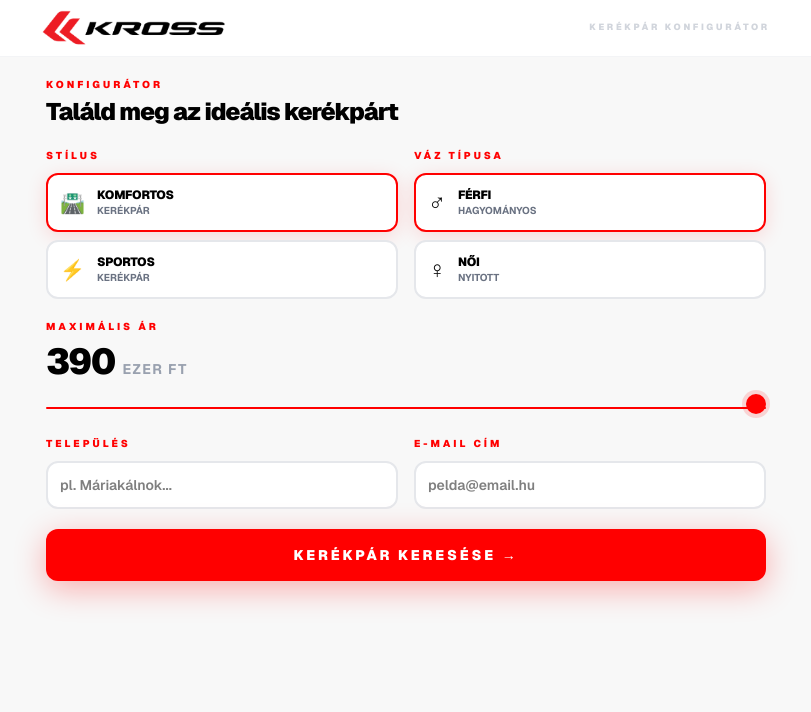
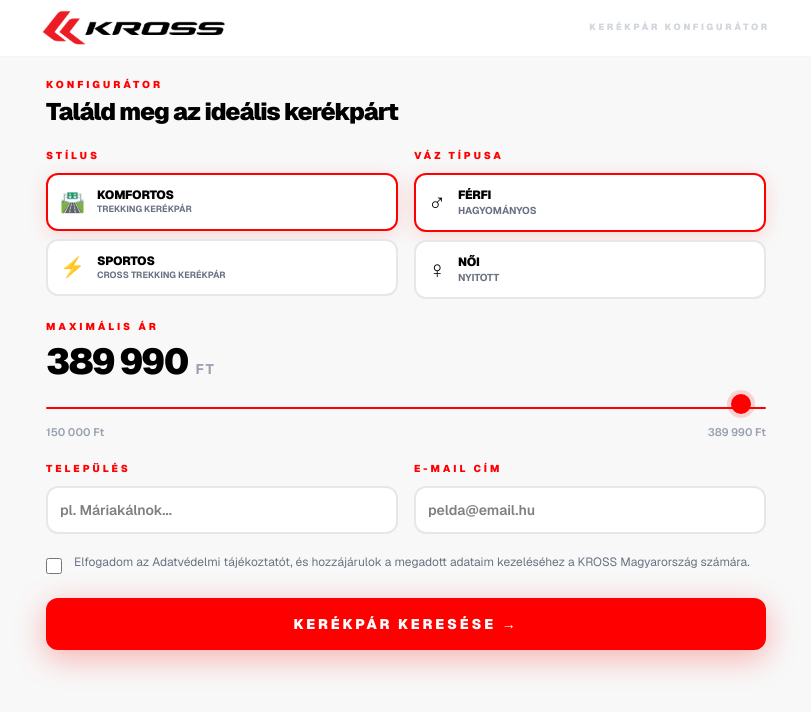
Before and after one commit to kerekparajanlo/kerekpar, a Next.js app: page / in a window 1280 px wide. Shown: the top 712 px of the page, without its empty margins (234-1045 px from the left). Built offline with nearby package versions, Linux system fonts and the light colour scheme; no server answers.

Commit message:
Update Questionnaire.tsx

```diff
--- a/components/Questionnaire.tsx
+++ b/components/Questionnaire.tsx
@@ -5,19 +5,15 @@ import { FormData } from '@/lib/types';
 import { bikes } from '@/lib/bikes';
 import LoadingScreen from './LoadingScreen';
 
-// Távolságkalkulátor (Haversine formula)
 const getDistance = (lat1: number, lon1: number, lat2: number, lon2: number) => {
-  const R = 6371; // Föld sugara km-ben
+  const R = 6371;
   const dLat = (lat2 - lat1) * (Math.PI / 180);
   const dLon = (lon2 - lon1) * (Math.PI / 180);
-  const a =
-    Math.sin(dLat / 2) * Math.sin(dLat / 2) +
-    Math.cos(lat1 * (Math.PI / 180)) * Math.cos(lat2 * (Math.PI / 180)) *
-    Math.sin(dLon / 2) * Math.sin(dLon / 2);
+  const a = Math.sin(dLat / 2) * Math.sin(dLat / 2) + Math.cos(lat1 * (Math.PI / 180)) * Math.cos(lat2 * (Math.PI / 180)) * Math.sin(dLon / 2) * Math.sin(dLon / 2);
   return R * (2 * Math.atan2(Math.sqrt(a), Math.sqrt(1 - a)));
 };
 
-// A KROSS boltok városainak fix koordinátái (68 település)
+// ... IDE JÖN A TE 68 ELEMES dealerCoords LISTÁD (Ugyanaz, mint eddig!) ...
 // A KROSS boltok városainak fix koordinátái
 const dealerCoords: Record<string, [number, number]> = {
   "Érd": [47.3804, 18.9139], "Kisújszállás": [47.2186, 20.7622], "Karcag": [47.3167, 20.9333],
@@ -54,6 +50,7 @@ const lbl  = 'text-[10px] font-black tracking-[0.3em] uppercase text-[#ff0000] m
 
 export default function Questionnaire({ onSubmit }: { onSubmit: (d: FormData) => void }) {
   const maxPrice = useMemo(() => Math.max(...bikes.map(b => b.price)), []);
+  const MIN_PRICE = 150000; // Csúszka minimum
 
   const [form, setForm] = useState<FormData>({
     style: 'comfortable',
@@ -64,79 +61,67 @@ export default function Questionnaire({ onSubmit }: { onSubmit: (d: FormData) =>
   });
 
   const [errors, setErrors] = useState<Partial<FormData>>({});
+  const [gdpr, setGdpr] = useState(false);
+  const [gdprError, setGdprError] = useState(false);
   const [isLoading, setIsLoading] = useState(false);
-  const pct = (form.maxPrice / maxPrice) * 100;
+
+  // Csúszka százalék kalkulálása a 150e minimumhoz
+  const pct = ((form.maxPrice - MIN_PRICE) / (maxPrice - MIN_PRICE)) * 100;
 
   const handleSubmit = async (e: React.FormEvent) => {
     e.preventDefault();
     const err: Partial<FormData> = {};
     if (!form.city) err.city = 'Kötelező megadni a települést';
-    if (!form.email) err.email = 'Kötelező megadni az e-mail címet';
+    if (!form.email) err.email = 'Kötelező';
     else if (!/^[^\s@]+@[^\s@]+\.[^\s@]+$/.test(form.email)) err.email = 'Érvénytelen formátum';
 
+    if (!gdpr) setGdprError(true); else setGdprError(false);
     setErrors(err);
 
-    if (!Object.keys(err).length) {
+    if (!Object.keys(err).length && gdpr) {
       setIsLoading(true);
       const startTime = Date.now();
 
       try {
-        // Általános keresés a térképen a júzer által beírt településre (q= használata)
         const res = await fetch(`https://nominatim.openstreetmap.org/search?q=${encodeURIComponent(form.city)}&countrycodes=hu&format=json`);
         const data = await res.json();
-
         let nearestCity = form.city;
 
-        // Ha megtalálta a térkép a települést
         if (data && data.length > 0) {
           const userLat = parseFloat(data[0].lat);
           const userLon = parseFloat(data[0].lon);
           let minDist = Infinity;
-
-          // Megkeressük a legközelebbi KROSS boltot
           for (const [city, coords] of Object.entries(dealerCoords)) {
             const dist = getDistance(userLat, userLon, coords[0], coords[1]);
-            if (dist < minDist) {
-              minDist = dist;
-              nearestCity = city;
-            }
+            if (dist < minDist) { minDist = dist; nearestCity = city; }
           }
         }
 
-        // Kiszámoljuk mennyi idő telt el, hogy pontosan 6.5mp legyen az animáció
+        // 3 MÁSODPERCRE GYORSÍTVA
         const elapsed = Date.now() - startTime;
-        const timeLeft = Math.max(0, 6500 - elapsed);
-
-        setTimeout(() => {
-          // Elküldjük a legközelebbi város nevét a Results-nak
-          onSubmit({ ...form, city: nearestCity });
-        }, timeLeft);
+        const timeLeft = Math.max(0, 3000 - elapsed);
+        setTimeout(() => { onSubmit({ ...form, city: nearestCity }); }, timeLeft);
 
       } catch (error) {
-        // Ha elmegy a net a lekérdezés közben, simán tovább engedjük
-        setTimeout(() => onSubmit(form), 6500);
+        setTimeout(() => onSubmit(form), 3000);
       }
     }
   };
 
-  const inputCls = (field: keyof FormData) =>
-    `w-full px-3 py-3 rounded-xl border-2 bg-white text-black font-semibold text-sm outline-none transition-colors ${
-      errors[field] ? 'border-red-500' : form[field] ? 'border-[#ff0000]' : 'border-gray-200 focus:border-gray-400'
-    }`;
+  const inputCls = (field: keyof FormData) => `w-full px-3 py-3 rounded-xl border-2 bg-white text-black font-semibold text-sm outline-none transition-colors ${errors[field] ? 'border-red-500' : form[field] ? 'border-[#ff0000]' : 'border-gray-200 focus:border-gray-400'}`;
 
   if (isLoading) return <LoadingScreen />;
 
   return (
     <form onSubmit={handleSubmit}>
-
       {/* 1. Sor — Stílus és Váz */}
       <div className="grid grid-cols-2 gap-4 mb-5">
         <div>
           <span className={lbl}>Stílus</span>
           <div className="grid grid-cols-1 gap-2">
             {([
-              { val: 'comfortable', icon: '🛣️', name: 'Komfortos', sub: 'kerékpár' },
-              { val: 'sporty',      icon: '⚡',  name: 'Sportos',   sub: 'kerékpár' },
+              { val: 'comfortable', icon: '🛣️', name: 'Komfortos', sub: 'trekking kerékpár' },
+              { val: 'sporty',      icon: '⚡',  name: 'Sportos',   sub: 'cross trekking kerékpár' },
             ] as const).map(o => (
               <button
                 key={o.val} type="button"
@@ -146,14 +131,14 @@ export default function Questionnaire({ onSubmit }: { onSubmit: (d: FormData) =>
                 <span className="text-xl">{o.icon}</span>
                 <div>
                     <span className="block text-xs font-black text-black uppercase tracking-tight">{o.name}</span>
-                    <span className="block text-[10px] text-gray-500 uppercase font-bold">{o.sub}</span>
+                    <span className="block text-[9px] text-gray-500 uppercase font-bold">{o.sub}</span>
                 </div>
               </button>
             ))}
           </div>
         </div>
-
-        <div>
+        {/* ... (VÁZ TÍPUSA RÉSZ UGYANAZ MARAD, MINT EDDIG) ... */}
+         <div>
           <span className={lbl}>Váz típusa</span>
           <div className="grid grid-cols-1 gap-2">
             {([
@@ -181,20 +166,25 @@ export default function Questionnaire({ onSubmit }: { onSubmit: (d: FormData) =>
         <span className={lbl}>Maximális ár</span>
         <div className="flex items-baseline gap-2 mb-3">
           <span className="text-4xl font-black tracking-tighter text-black leading-none">
-            {(form.maxPrice / 1000).toFixed(0)}
+            {new Intl.NumberFormat('hu-HU').format(form.maxPrice)}
           </span>
-          <span className="text-sm font-bold text-gray-400 uppercase tracking-widest">ezer Ft</span>
+          <span className="text-sm font-bold text-gray-400 uppercase tracking-widest">Ft</span>
         </div>
         <input
-          type="range" min={0} max={maxPrice} value={form.maxPrice}
+          type="range" min={MIN_PRICE} max={maxPrice} step={5000} value={form.maxPrice}
           onChange={e => setForm(f => ({ ...f, maxPrice: +e.target.value }))}
           style={{ background: `linear-gradient(to right,#ff0000 ${pct}%,#e5e5e5 ${pct}%)` }}
           className="w-full h-1.5 rounded-lg appearance-none cursor-pointer"
         />
+        <div className="flex justify-between mt-2 text-[11px] font-semibold text-gray-400">
+          <span>{new Intl.NumberFormat('hu-HU').format(MIN_PRICE)} Ft</span>
+          <span>{new Intl.NumberFormat('hu-HU').format(maxPrice)} Ft</span>
+        </div>
       </div>
 
-      {/* 3. Sor — Település és Email */}
+      {/* 3. Sor — Település, Email, GDPR */}
       <div className="grid grid-cols-2 gap-4 mb-5">
+        {/* ... (TELEPÜLÉS ÉS EMAIL INPUTOK UGYANAZOK) ... */}
         <div>
           <span className={lbl}>Település</span>
           <input
@@ -224,13 +214,23 @@ export default function Questionnaire({ onSubmit }: { onSubmit: (d: FormData) =>
         </div>
       </div>
 
-      <button
-        type="submit"
-        className="w-full py-4 bg-[#ff0000] text-white font-black text-sm tracking-[0.2em] uppercase rounded-xl shadow-[0_8px_32px_rgba(255,0,0,0.3)] hover:bg-black transition-all duration-300"
-      >
+      {/* GDPR CHECKBOX */}
+      <div className="mb-6 flex items-start gap-3">
+        <input
+          type="checkbox"
+          id="gdpr"
+          checked={gdpr}
+          onChange={(e) => { setGdpr(e.target.checked); setGdprError(false); }}
+          className="mt-1 w-4 h-4 accent-[#ff0000] cursor-pointer"
+        />
+        <label htmlFor="gdpr" className={`text-xs ${gdprError ? 'text-red-500 font-bold' : 'text-gray-500'} cursor-pointer`}>
+          Elfogadom az Adatvédelmi tájékoztatót, és hozzájárulok a megadott adataim kezeléséhez a KROSS Magyarország számára.
+        </label>
+      </div>
+
+      <button type="submit" className="w-full py-4 bg-[#ff0000] text-white font-black text-sm tracking-[0.2em] uppercase rounded-xl shadow-[0_8px_32px_rgba(255,0,0,0.3)] hover:bg-black transition-all duration-300">
         Kerékpár keresése →
       </button>
-
     </form>
   );
 }
```
